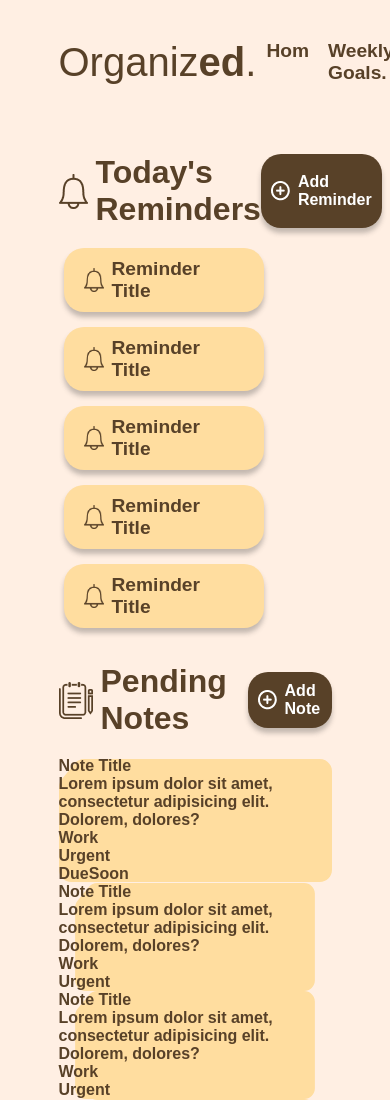
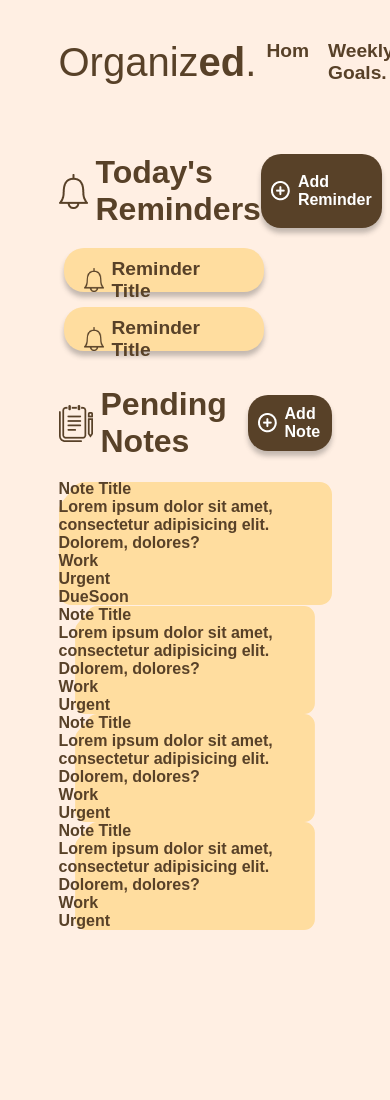
Before and after one commit to Mohamed-Taha-Sta/notesAPP, a plain HTML site: page index.html in a window 390 px wide. Shown: the top 1100 px of the page. After the commit the page ends 930 px from the top, so only its background shows below. Drawn offline with Linux system fonts and the light colour scheme; a script that the page names is missing; a web font is replaced by a local one.

Commit message:
Successfully implemented drop down animation and made it responsive.

```diff
--- a/css/style.css
+++ b/css/style.css
@@ -1,5 +1,4 @@
 @import url('https://fonts.googleapis.com/css2?family=Life+Savers:wght@400;700;800&family=Montserrat:wght@100&family=Open+Sans:ital,wght@1,700&family=Quicksand&family=Roboto:wght@400;700&display=swap');
-
 * {
     margin: 0;
     padding: 0;
@@ -121,8 +120,6 @@ nav {
 }
 
 .reminder {
-    display: flex;
-    align-items: center;
     margin-left: 5px;
     margin-right: 5px;
     margin-bottom: 15px;
@@ -131,30 +128,43 @@ nav {
     background-color: #FFDD9F;
     border-radius: 20px;
     box-shadow: 0 5px 5px rgba(56, 56, 56, 0.3);
-    overflow: hidden;
-    transition: max-height 500ms ease-in-out;
+    height: 1.5rem;
 }
 
+.reminder:hover {
+    height: auto
+}
 
-.reminder > img {
+.reminderHeadline {
+    display: flex;
+    justify-content: center;
+    align-items: center;
+}
+
+.reminderHeadline > img {
     margin-right: 8px;
     width: 20px;
-    padding-left: 0;
 }
 
-.reminder > p {
+.details {
+    display: grid;
+    grid-template-rows: 0fr;
+    transition: grid-template-rows 500ms;
+}
+
+.details > div {
+    overflow: hidden;
+}
+
+.reminder:hover .details {
+    grid-template-rows: 1fr;
+}
+
+.reminderHeadline > p {
     font-size: 1.2rem;
     font-weight: bolder;
 }
 
-.reminder:hover {
-    height: auto;
-}
-
-.details {
-    display: none;
-    flex-direction: column;
-}
 
 .titleNotes {
     display: flex;
--- a/index.html
+++ b/index.html
@@ -44,31 +44,27 @@
         </div>
         <div class="reminders">
             <div class="reminder">
+                <div class="reminderHeadline">
                     <img src="icons/icon%20_bell.png" alt="reminder"> <!-- Add icon here -->
-                <p>Reminder Title </p>
+                    <p>Reminder Title</p>
+                </div>
                 <div class="details">
-<!--                    <p>Lorem ipsum dolor sit amet, consectetur adipisicing elit. Dolorem, dolores? </p>-->
+                    <div>
+                        <p>Lorem ipsum dolor sit amet, consectetur adipisicing elit. Dolorem, dolores? </p>
+                    </div>
                 </div>
             </div>
             <div class="reminder">
+                <div class="reminderHeadline">
                     <img src="icons/icon%20_bell.png" alt="reminder"> <!-- Add icon here -->
-                <p>Reminder Title </p>
-                <!--                <p>Lorem ipsum dolor sit amet, consectetur adipisicing elit. Dolorem, dolores? </p>-->
+                    <p>Reminder Title</p>
                 </div>
-            <div class="reminder">
-                <img src="icons/icon%20_bell.png" alt="reminder"> <!-- Add icon here -->
-                <p>Reminder Title </p>
-                <!--                <p>Lorem ipsum dolor sit amet, consectetur adipisicing elit. Dolorem, dolores? </p>-->
+                <div class="details">
+                    <div>
+                        <p>Lorem ipsum dolor sit amet, consectetur adipisicing elit. Dolorem, dolores? </p>
                     </div>
-            <div class="reminder">
-                <img src="icons/icon%20_bell.png" alt="reminder"> <!-- Add icon here -->
-                <p>Reminder Title </p>
-                <!--                <p>Lorem ipsum dolor sit amet, consectetur adipisicing elit. Dolorem, dolores? </p>-->
                 </div>
-            <div class="reminder">
-                <img src="icons/icon%20_bell.png" alt="reminder"> <!-- Add icon here -->
-                <p>Reminder Title </p>
-                <!--                <p>Lorem ipsum dolor sit amet, consectetur adipisicing elit. Dolorem, dolores? </p>-->
+            </div>
         </div>
     </div>
 
@@ -130,7 +126,6 @@
         </div>
     </div>
 </div>
-</div>
 
 <script src="js/app.js"></script>
 
```
Lines whose indentation alone changed are shown as unchanged.
